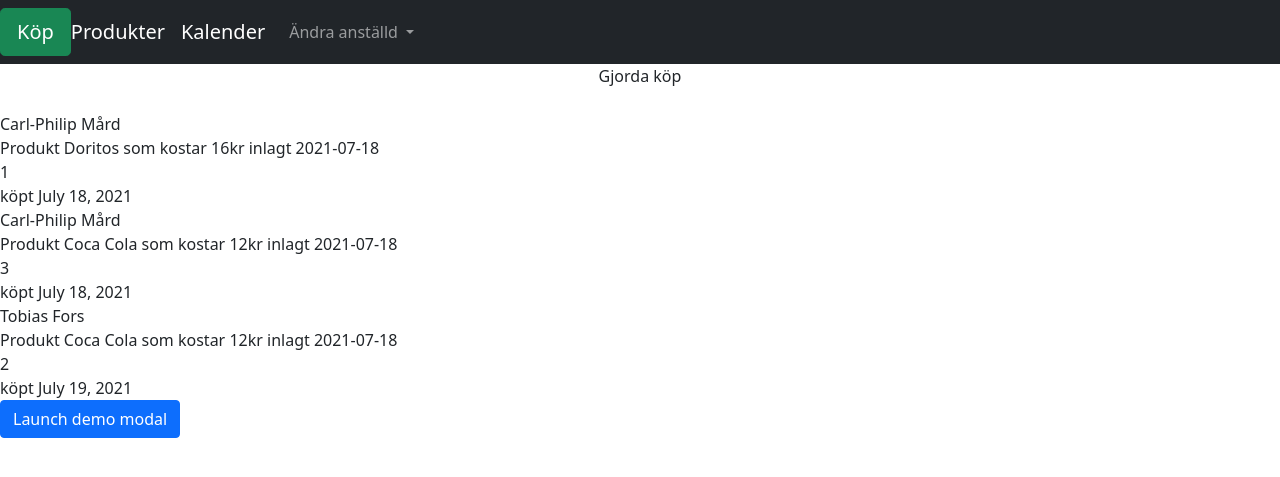
After one commit to Cap-y/webshop, a Django app: page /purchases/purchased in a window 1280 px wide. The commit adds this page. Shown: the top 477 px of the page. Run offline with Django 3.2, Linux system fonts and the light colour scheme; data comes from the database, SQL or seed files in the repository; some libraries are stand-ins or nearby versions.

Commit message:
modal shit

```diff
--- a/purchases/models.py
+++ b/purchases/models.py
@@ -22,12 +22,12 @@ class Person(models.Model):
 class ItemRelationship(models.Model):
     persons = models.ForeignKey(Person, on_delete=models.CASCADE)
     items = models.ForeignKey(Item, on_delete=models.CASCADE)
-    created = models.DateField(auto_now_add=True)
+    buydate = models.DateField(auto_now_add=True)
     number = models.IntegerField(null=True, blank=True)
 
 
     def __str__(self):
-        return f"{self.persons} {self.items} {self.number}"
+        return f"{self.persons} köpt {self.items} antal {self.number} vid datum {self.buydate}"
 
 
 
--- a/purchases/urls.py
+++ b/purchases/urls.py
@@ -5,4 +5,5 @@ from . import views
 urlpatterns = [
     path('', views.index, name='index'),
     path('items', views.items, name='items'),
+    path('purchased', views.purchased, name='purchased'),
 ]
--- a/purchases/views.py
+++ b/purchases/views.py
@@ -2,7 +2,7 @@ from django.shortcuts import render, get_object_or_404
 
 from django.http import HttpResponse
 
-from purchases.models import Item
+from purchases.models import Item, ItemRelationship, Person
 
 def index(request):
     return render (HttpResponse)
@@ -10,3 +10,9 @@ def index(request):
 def items(request):
     return render(request, 'purchases/items.html',
             {"item": Item.objects.all()})
+
+def purchased(request):
+    person = Person.objects.all()
+    purchases = ItemRelationship.objects.all()
+    context = {"purchases": purchases,  "persons": person}
+    return render(request, 'purchases/purchased.html', context)
--- a/templates/base.html
+++ b/templates/base.html
@@ -1,14 +1,17 @@
 {% load static %}
+<!DOCTYPE html>
 
-<!DOCTYPE html>
 
 <html lang="en">
 
 <head>
+<meta charset ="UTF-8">
+<meta name="viewport" content="width=device-width, initial-scale=1">
 
-<link rel="stylesheet" href="{% static 'css/bootstrap.min.css' %}">
 <link rel="stylesheet" href="{% static 'css/bootstrap.css' %}">
-	<meta charset ="UTF-8">
+
+
+
 	<title>{% block title %}{% endblock %}</title>
 
 </head>
@@ -44,8 +47,11 @@
 
 {% block content %}
 
+
+
 {% endblock %}
 
+<script src="{% static 'js/bootstrap.bundle.min.js' %}"></script>
 </body>
 
 </html>
--- a/templates/purchases/items.html
+++ b/templates/purchases/items.html
@@ -1,7 +1,7 @@
 
 {% extends "base.html" %}
 
-{% block title %}Purchases{% endblock %}
+{% block title %}Items{% endblock %}
 
 {% block content %}
 <center><h1>Affär</h1></center>
--- /dev/null
+++ b/templates/purchases/purchased.html
@@ -0,0 +1,61 @@
+{% extends "base.html" %}
+
+{% block title %}Purchased{% endblock %}
+
+{% block content %}
+<center>Gjorda köp</h1></center>
+<br>
+
+{% for purchase in purchases %}
+
+
+        {{purchase.persons.name}}
+        <br>
+        {{purchase.items}}
+        <br>
+        {{purchase.number}}
+        <br>
+        köpt {{purchase.buydate}}
+        <br>
+
+
+        {% endfor %}
+
+
+
+
+
+<!-- Button trigger modal -->
+<button type="button" class="btn btn-primary" data-bs-toggle="modal" data-bs-target="#exampleModal">
+  Launch demo modal
+</button>
+
+<!-- Modal -->
+<div class="modal fade" id="exampleModal" tabindex="-1" aria-labelledby="exampleModalLabel" aria-hidden="true">
+  <div class="modal-dialog">
+    <div class="modal-content">
+      <div class="modal-header">
+        <h5 class="modal-title" id="exampleModalLabel">Modal title</h5>
+        <button type="button" class="btn-close" data-bs-dismiss="modal" aria-label="Close"></button>
+      </div>
+      <div class="modal-body">
+        {% for person in persons %}
+
+       ID: {{person.hireid}}
+       Namn: {{person.name}}
+        <br>
+
+
+
+        {% endfor %}
+      </div>
+      <div class="modal-footer">
+        <button type="button" class="btn btn-secondary" data-bs-dismiss="modal">Close</button>
+        <button type="button" class="btn btn-primary">Save changes</button>
+      </div>
+    </div>
+  </div>
+</div>
+
+
+{% endblock %}
```
Also changed, not shown: db.sqlite3, purchases/migrations/0006_rename_created_itemrelationship_buydate.py (added).
